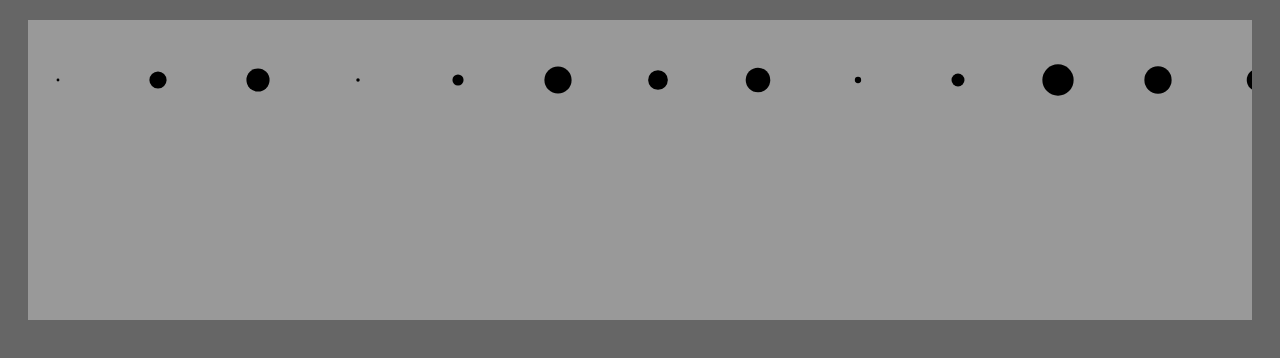
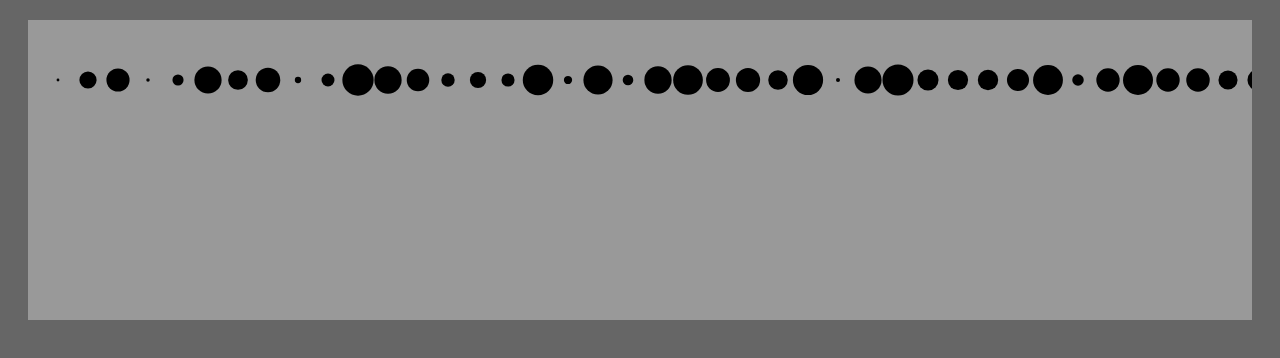
Before and after one commit to bschaffn/circledata, a plain HTML site: page index.html in a window 1280 px wide. Drawn offline with Linux system fonts and the light colour scheme.

Commit message:
more style changes

```diff
--- a/data.js
+++ b/data.js
@@ -35,7 +35,7 @@ $( document ).ready(function(){
 		.data(CircleGrid.sizes)
 		.enter().append("circle")
 		.attr("cy", 60)
-		.attr("cx", function(d, i) { return i * 100 + 30; })
+		.attr("cx", function(d, i) { return i * 30 + 30; })
 		.attr("r", function(d) { return Math.sqrt(d); })
 
 });
--- a/style.css
+++ b/style.css
@@ -6,6 +6,7 @@ body {
 	margin: 20px;
 	background: #999;
 	min-height: 300px;
+	overflow: scroll;
 }
 
 svg {
```
